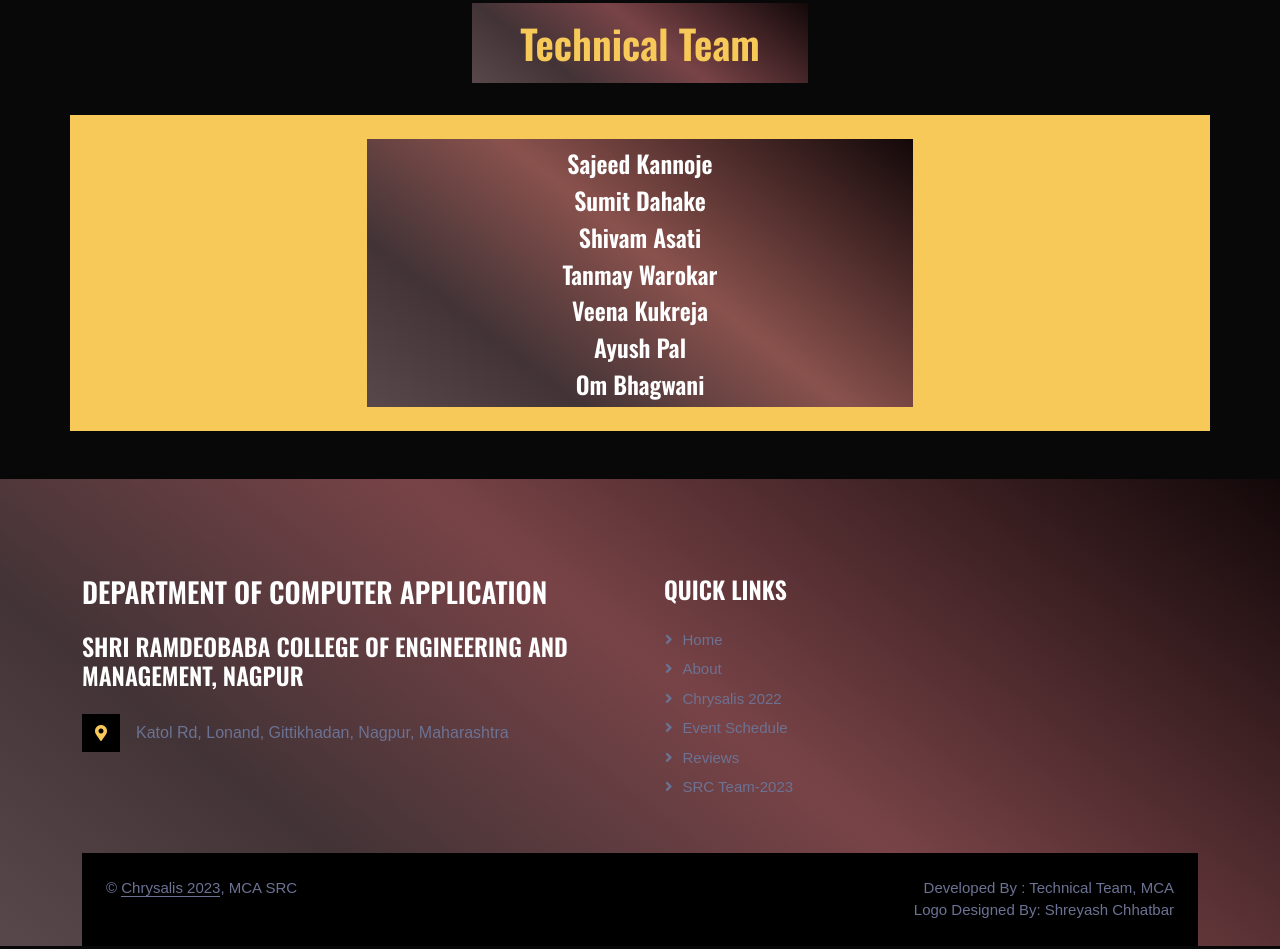
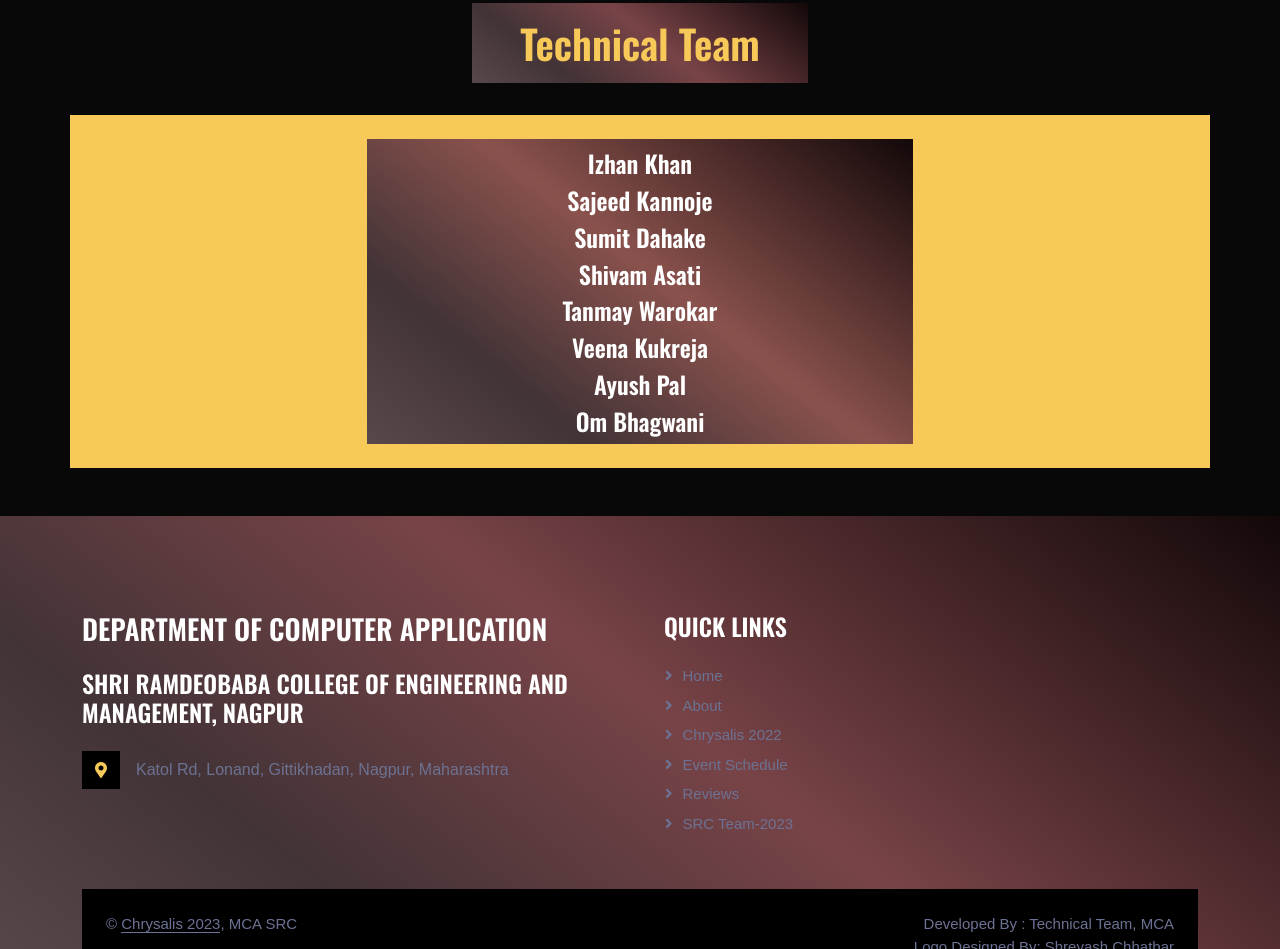
Before and after one commit to sumitdahake23/rceomchrysalis_2023.github.io, a plain HTML site: page src_2023.html in a window 1280 px wide. Shown: the part 4262-5211 px from the top of the page. Drawn offline with nearby package versions, Linux system fonts and the light colour scheme.

Commit message:
Update src_2023.html
name add

```diff
--- a/src_2023.html
+++ b/src_2023.html
@@ -677,6 +677,7 @@
                         class="service-item position-relative overflow-hidden bg-secondary justify-content-center align-items-center d-flex h-100 ">
                         <div class=" d-flex justify-content-center align-items-center flex-column"
                             style="margin-top: 10px;">
+                            <h4>Izhan Khan</h4>
                             <h4>Sajeed Kannoje</h4>
                             <h4>Sumit Dahake</h4>
                             <h4>Shivam Asati</h4>
```
